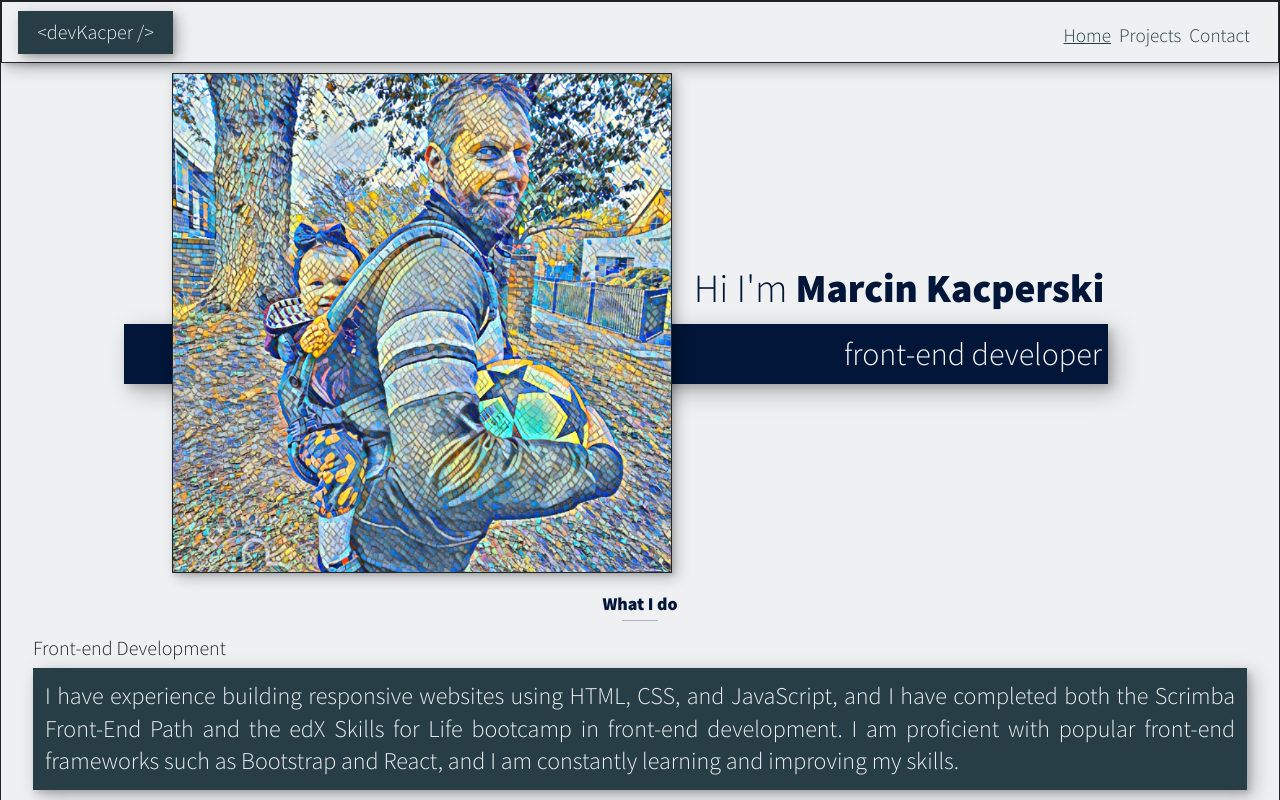
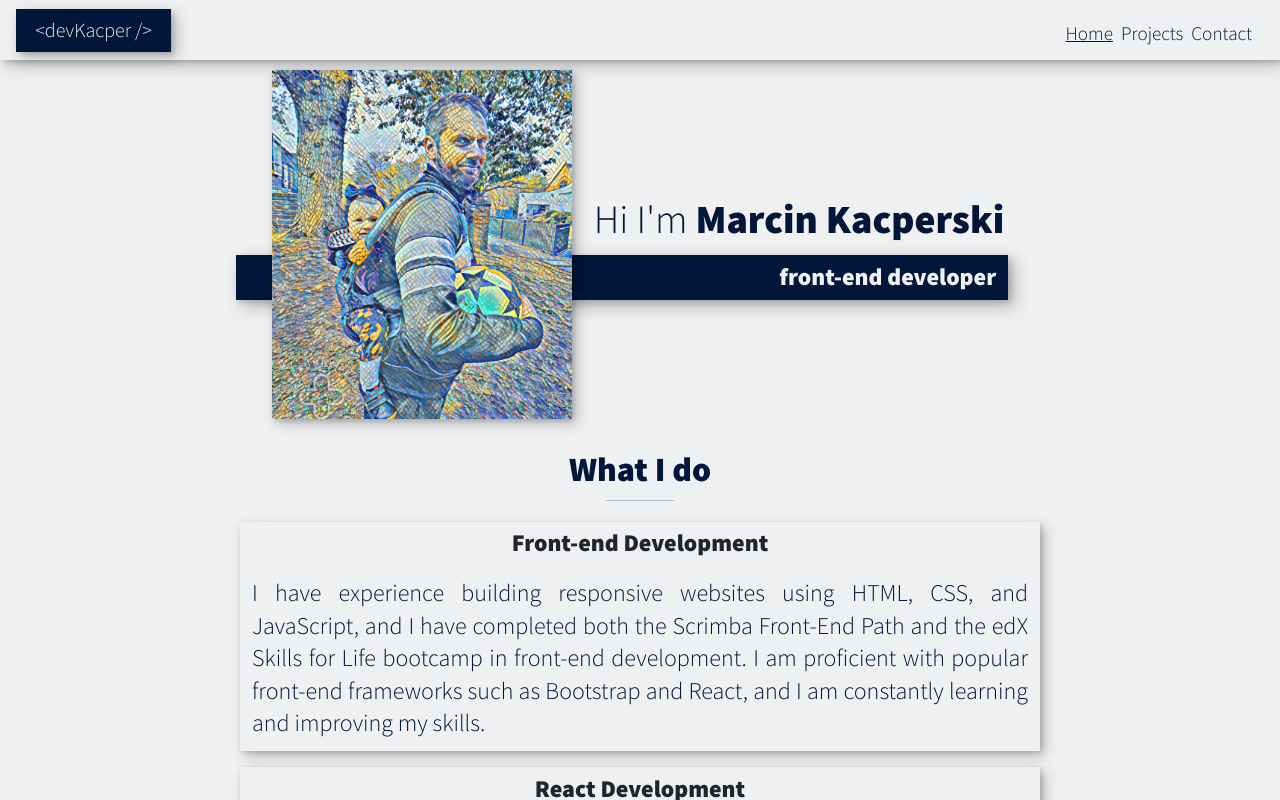
Before and after one commit to Kacperski81/react-portfolio, a React (Create React App) app: page / in a window 1280 px wide. Shown: the top 800 px of the page. Built offline with nearby package versions, Linux system fonts and the light colour scheme.

Commit message:
finished home page

```diff
--- a/src/App.js
+++ b/src/App.js
@@ -14,7 +14,6 @@ const AppWrapper = styled.div`
   min-height: 100vh;
   width: 100%;
   align-content: space-between;
-  border: 1px solid;
   margin: 0 auto;
 `
 
--- a/src/app.css
+++ b/src/app.css
@@ -68,7 +68,6 @@ h3 { font-size: var(--fs-h3) }
     box-shadow: var(--bs);
     margin-bottom: .5em;
     font-size: 1.25rem;
-    border: 1px solid;
     display: flex;
     width: 100%;
     /* height: clamp(4em, 6vh, 6em); */
--- a/src/components/Home.js
+++ b/src/components/Home.js
@@ -2,14 +2,33 @@ import styled, { createGlobalStyle } from "styled-components";
 
 const GlobalSyle = createGlobalStyle`
     :root {
+        --ff-primary: 'Source Sans Pro', sans-serif;
+        --ff-secondary: 'Source Code Pro', monospace;
 
+        --fw-reg: 300;
+        --fw-med: 600;
+        --fw-bold: 900;
+
+        --clr-background: #eef0f2;
+        --clr-light: #eef0f2;
+        --clr-dark: #011638;
+        --clr-accent: #02c39a;
+        --clr-font: #f8f8f8;
+
+        --fs-h1: 2.5rem;
+        --fs-h2: 2.125rem;
+        --fs-h3: 1.5rem;
+        --fs-body: 1.2rem;
+
+        --bs: 0.25em 0.25em 0.75em rgba(0,0,0,.25),
+              0.125em 0.125em 0.25em rgba(0,0,0,.15);
     }
 `
 
 const Wrapper = styled.div`
     width: 95%;
     margin: 0 auto;
-    background-color: #eef0f2;
+    background-color: var(--clr-background);
 `
 
 const Intro = styled.div`
@@ -21,40 +40,56 @@ const Intro = styled.div`
         margin: 0 auto;
         grid-column-gap: 1em;
         grid-template-areas:
-            "img title"
-            "img subtitle";
+        "img title"
+        "img subtitle";
         grid-template-columns: min-content max-content;
+    }
+`
+const Image = styled.img`
+    margin: 0 auto;
+    display: block;
+    // width: 100%;
+    max-height: 400px;
+    object-fit: cover;
+    box-shadow: var(--bs);
+    margin-bottom: .5em;
+
+    @media(min-width: 768px) {
+        max-height: 600px;
+    }
+
+    @media(min-width: 1024px) {
+        grid-area: img;
+        min-width: 300px;
+        position: relative;
+        z-index: 2;
     }
 `
 
 const Title = styled.h2`
-    font-size: 2.5rem;
+    font-size: var(--fs-h1);
     text-align: center;
     margin-top: .1em;
     padding: .1em;
-    // background-color: #273e47;
-    background-color: eef0f2;
-    color: #011638;
-    // box-shadow: 0.25em 0.25em 0.75em rgba(0,0,0,.25),
-        //    0.125em 0.125em 0.25em rgba(0,0,0,.15);
+    color: var(--clr-dark);
 
-    @media(min-width: 600px) {
+    @media(min-width: 1024px) {
         align-self: end;
-        font-size: 2.5rem;
     }
 `
 
 const Subtitle = styled.p`
-    // display: inline-block;
-    background-color: #011638;
-    color: #f8f8f8;
+    width: 80%;
+    font-weight: var(--fw-med);
+    background-color: var(--clr-dark);
+    color: var(--clr-light);
     text-align: center;
-    box-shadow: 0.25em 0.25em 0.75em rgba(0,0,0,.25),
-    0.125em 0.125em 0.25em rgba(0,0,0,.15);
+    box-shadow: var(--bs);
     font-size: 1.5rem;
-    padding: .2em;
+    padding: .2em .5em;
+    margin: 0 auto .5em;
 
-    @media(min-width: 600px) {
+    @media (min-width: 1024px) {
         align-self: start;
         grid-column: -1 / 1;
         grid-row: 2;
@@ -62,47 +97,16 @@ const Subtitle = styled.p`
         position: relative;
         left: -1.5em;
         width: calc(100% + 1.5em);
-        font-size: 2rem;
     }
 `
 
-const Image = styled.img`
-    border: 1px solid;
-    margin: 0 auto;
-    display: block;
-    max-height: 300px;
-    object-fit: cover;
-    box-shadow: 0.25em 0.25em 0.75em rgba(0,0,0,.25),
-                0.125em 0.125em 0.25em rgba(0,0,0,.15);
-    margin-bottom: .5em;
-
-    @media (min-width: 450px) {
-        object-fit: cover;
-        min-height: 500px;
-        min-width: 500px;
-    }
-
-    @media (min-width: 600px) {
-        grid-area: img;
-        // min-width: 250px;
-        position: relative;
-        z-index: 2;
-    }
-
-    @media (min-width: 768px) {
-        background-color: #273e47;
-    }
-`
 
 const Paragraph = styled.p`
-    // border: 1px solid;
-    font-size: 1.125rem;
+    font-size: var(--fs-body);
     line-height: 1.35;
     padding: .5em;
-    background-color: #273e47;
-    color: #eef0f2;
-    box-shadow: 0.25em 0.25em 0.75em rgba(0,0,0,.25),
-                0.125em 0.125em 0.25em rgba(0,0,0,.15);
+    background-color: var(--clr-light);
+    color: var(--clr-dark);
     text-align: justify;
 
     @media (min-width: 600px) {
@@ -111,23 +115,38 @@ const Paragraph = styled.p`
 `
 
 const WhatIdoWrapper = styled.div`
+    max-width: 800px;
+    margin: 0 auto;
+`
+
+const WhatIDo = styled.div`
+    box-shadow: var(--bs);
 
 `
 
 const WhatIdoTitle = styled(Title) `
     margin-top: .5em;
-    font-weight: 600;
-    color: #011638;
-    font-size: var(--font-size);
+    font-weight: var(--fw-med);
+    color: var(--clr-dark);
+    font-size: var(--fs-h2);
     ::after {
         content: '';
         display: block;
         width: 2em;
         height: 1px;
         margin: .3em auto .3em;
-        background: #011638;
+        background: var(--clr-dark);
         opacity: 0.25;
     }
+`
+
+
+const H3 = styled.h3`
+    text-align: center;
+    font-size: var(--fs-h3);
+    font-weight: var(--fw-med);
+    padding: .3em;
+    margin: 0;
 `
 
 function Home() {
@@ -140,26 +159,26 @@ function Home() {
                 <Subtitle>front-end developer</Subtitle>
                 <Image src="../images/me2.png" />
             </Intro>
+            <WhatIdoTitle>What I do</WhatIdoTitle>
             <WhatIdoWrapper>
-                <WhatIdoTitle>What I do</WhatIdoTitle>
-                <div class="column">
-                    <h3>Front-end Development</h3>
+                <WhatIDo>
+                    <H3>Front-end Development</H3>
                     <Paragraph>
                         I have experience building responsive websites using HTML, CSS, and JavaScript, and I have completed both the Scrimba Front-End Path and the edX Skills for Life bootcamp in front-end development. I am proficient with popular front-end frameworks such as Bootstrap and React, and I am constantly learning and improving my skills.
                     </Paragraph>
-                </div>
-                <div class="column">
-                    <h3>React Development</h3>
+                </WhatIDo>
+                <WhatIDo>
+                    <H3>React Development</H3>
                     <Paragraph>
                         I am familiar with React and have completed projects using React Hooks and React Router 6. I am committed to learning more about this powerful front-end framework and staying up-to-date with the latest trends and best practices.
                     </Paragraph>
-                </div>
-                <div class="column">
-                    <h3>Node.js Development</h3>
+                </WhatIDo>
+                <WhatIDo>
+                    <H3>Node.js Development</H3>
                     <Paragraph>
                         I have basic knowledge of Node.js from completing the edX Skills for Life bootcamp in front-end development. I am excited to continue building my skills in server-side development and explore the possibilities of building full-stack web applications with Node.js and integrating it with front-end technologies.
                     </Paragraph>
-                </div>
+                </WhatIDo>
             </WhatIdoWrapper>
             {/* <Paragraph>High-energy and innovative front-end developer looking to leverage training to design and
                 deliver fully functional, visually appealing, and responsive websites with full compatibility across PC,
```
